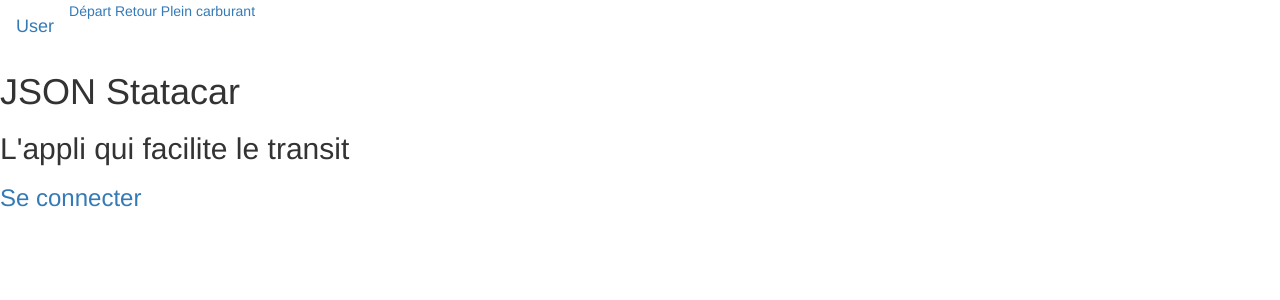
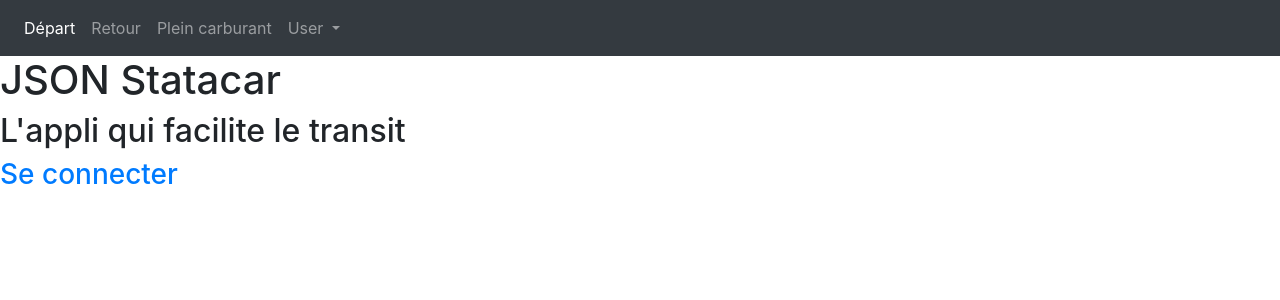
Before and after one commit to Acima2/JsonStatacar, a Symfony app: template templates/default/index.html.twig in a window 1280 px wide. Shown: the top 300 px of the page. Run offline with Twig, Linux system fonts and the light colour scheme; the template is opened without the code that fills it, so the values that code supplies are empty; some libraries are stand-ins or nearby versions.

Commit message:
Change bootstrap version (4) + menu user interface

```diff
--- a/assets/js/app.js
+++ b/assets/js/app.js
@@ -2,7 +2,7 @@
  * Welcome to your app's main JavaScript file!
  *
  * We recommend including the built version of this JavaScript file
- * (and its CSS file) in your base layout (_base.html.twig).
+ * (and its CSS file) in your base layout (base.html.twig).
  */
 
 // any CSS you require will output into a single css file (app.css in this case)
--- a/templates/Carburant/plein-carburant.html.twig
+++ b/templates/Carburant/plein-carburant.html.twig
@@ -1,4 +1,4 @@
-{% extends '_base.html.twig' %}
+{% extends 'base.html.twig' %}
 
 {% block title %}Plein carburant{% endblock %}
 
--- a/templates/_base.html.twig
+++ /dev/null
@@ -1,37 +0,0 @@
-<!DOCTYPE html>
-<html>
-    <head>
-        <meta charset="UTF-8">
-        <title>{% block title %}Welcome!{% endblock %}</title>
-        {% block stylesheets %}
-            <!-- Latest compiled and minified CSS -->
-            <link rel="stylesheet" href="https://maxcdn.bootstrapcdn.com/bootstrap/3.3.7/css/bootstrap.min.css" integrity="sha384-BVYiiSIFeK1dGmJRAkycuHAHRg32OmUcww7on3RYdg4Va+PmSTsz/K68vbdEjh4u" crossorigin="anonymous">
-
-            <!-- Optional theme -->
-            <link rel="stylesheet" href="https://maxcdn.bootstrapcdn.com/bootstrap/3.3.7/css/bootstrap-theme.min.css" integrity="sha384-rHyoN1iRsVXV4nD0JutlnGaslCJuC7uwjduW9SVrLvRYooPp2bWYgmgJQIXwl/Sp" crossorigin="anonymous">
-        {% endblock %}
-    </head>
-    <body>
-
-        {% block menu %}
-            <nav class="navbar navbar-expand-lg navbar-light bg-light">
-                <a class="navbar-brand" href="{{ path('user') }}">User</a>
-                <div class="collapse navbar-collapse" id="navbarNavAltMarkup">
-                    <div class="navbar-nav">
-                        <!--  <a class="nav-item nav-link active">Home <span class="sr-only">(current)</span></a>-->
-                        <a class="nav-item nav-link" href="{{ path('new-deplacement') }}">Départ</a>
-                        <a class="nav-item nav-link" href="{{ path('back-deplacement') }}">Retour</a>
-                        <a class="nav-item nav-link" href="{{ path('plein-carburant') }}">Plein carburant</a>
-                    </div>
-                </div>
-            </nav>
-
-            {% endblock %}
-        {% block body %}{% endblock %}
-        {% block javascripts %}
-            <!-- Latest compiled and minified JavaScript -->
-            <script src="https://ajax.googleapis.com/ajax/libs/jquery/3.3.1/jquery.min.js"></script>
-            <script src="https://maxcdn.bootstrapcdn.com/bootstrap/3.3.7/js/bootstrap.min.js" integrity="sha384-Tc5IQib027qvyjSMfHjOMaLkfuWVxZxUPnCJA7l2mCWNIpG9mGCD8wGNIcPD7Txa" crossorigin="anonymous"></script>
-        {% endblock %}
-    </body>
-</html>
--- /dev/null
+++ b/templates/base.html.twig
@@ -0,0 +1,26 @@
+<!DOCTYPE html>
+<html>
+    <head>
+        <meta charset="UTF-8">
+        <title>{% block title %}Welcome!{% endblock %}</title>
+        {% block stylesheets %}
+            <!-- Latest bootstrap -->
+            <link rel="stylesheet" href="https://maxcdn.bootstrapcdn.com/bootstrap/4.0.0/css/bootstrap.min.css" integrity="sha384-Gn5384xqQ1aoWXA+058RXPxPg6fy4IWvTNh0E263XmFcJlSAwiGgFAW/dAiS6JXm" crossorigin="anonymous">
+        {% endblock %}
+    </head>
+    <body>
+
+        {% include 'menuUser.html.twig' %}
+
+        {% block menu %}
+        {% endblock %}
+
+        {% block body %}{% endblock %}
+        {% block javascripts %}
+            <!-- Latest compiled and minified JavaScript -->
+            <script src="https://code.jquery.com/jquery-3.2.1.slim.min.js" integrity="sha384-KJ3o2DKtIkvYIK3UENzmM7KCkRr/rE9/Qpg6aAZGJwFDMVNA/GpGFF93hXpG5KkN" crossorigin="anonymous"></script>
+            <script src="https://cdnjs.cloudflare.com/ajax/libs/popper.js/1.12.9/umd/popper.min.js" integrity="sha384-ApNbgh9B+Y1QKtv3Rn7W3mgPxhU9K/ScQsAP7hUibX39j7fakFPskvXusvfa0b4Q" crossorigin="anonymous"></script>
+            <script src="https://maxcdn.bootstrapcdn.com/bootstrap/4.0.0/js/bootstrap.min.js" integrity="sha384-JZR6Spejh4U02d8jOt6vLEHfe/JQGiRRSQQxSfFWpi1MquVdAyjUar5+76PVCmYl" crossorigin="anonymous"></script>
+        {% endblock %}
+    </body>
+</html>
--- a/templates/default/index.html.twig
+++ b/templates/default/index.html.twig
@@ -1,4 +1,4 @@
-{% extends '_base.html.twig' %}
+{% extends 'base.html.twig' %}
 
 {% block title %}Hello {{ controller_name }}!{% endblock %}
 
--- a/templates/deplacement/back-deplacement.html.twig
+++ b/templates/deplacement/back-deplacement.html.twig
@@ -1,4 +1,4 @@
-{% extends '_base.html.twig' %}
+{% extends 'base.html.twig' %}
 
 {% block title %}Retour de déplacement{% endblock %}
 
--- a/templates/deplacement/new-deplacement.html.twig
+++ b/templates/deplacement/new-deplacement.html.twig
@@ -1,4 +1,4 @@
-{% extends '_base.html.twig' %}
+{% extends 'base.html.twig' %}
 
 {% block title %}Nouveau déplacement{% endblock %}
 
--- /dev/null
+++ b/templates/menuUser.html.twig
@@ -0,0 +1,24 @@
+<nav class="navbar navbar-expand-lg navbar-dark bg-dark">
+    <div class="collapse navbar-collapse" id="navbarNavDropdown">
+        <ul class="navbar-nav">
+            <li class="nav-item active">
+                <a class="nav-link" href="{{ path('new-deplacement') }}">Départ</a>
+            </li>
+            <li class="nav-item">
+                <a class="nav-link" href="{{ path('back-deplacement') }}">Retour</a>
+            </li>
+            <li class="nav-item">
+                <a class="nav-link" href="{{ path('plein-carburant') }}">Plein carburant</a>
+            </li>
+            <li class="nav-item dropdown">
+                <a class="nav-link dropdown-toggle" href="{{ path('user') }}" id="navbarDropdownMenuLink" data-toggle="dropdown" aria-haspopup="true" aria-expanded="false">
+                    User
+                </a>
+                <div class="dropdown-menu" aria-labelledby="navbarDropdownMenuLink">
+                    <a class="dropdown-item" href="#">Votre profil</a>
+                    <a class="dropdown-item" href="#">Déconnexion</a>
+                </div>
+            </li>
+        </ul>
+    </div>
+</nav>
--- a/templates/security/login.html.twig
+++ b/templates/security/login.html.twig
@@ -1,4 +1,4 @@
-{% extends '_base.html.twig' %}
+{% extends 'base.html.twig' %}
 
 {% block title %}Connexion{% endblock %}
 
--- a/templates/user/index.html.twig
+++ b/templates/user/index.html.twig
@@ -1,4 +1,4 @@
-{% extends '_base.html.twig' %}
+{% extends 'base.html.twig' %}
 
 {% block title %}Hello {{ controller_name }}!{% endblock %}
 
```
Also changed, not shown: templates/_menu.html.twig (deleted, +0 -15 lines), templates/graphic/graphic.html.twig (added, +7 -0 lines).
